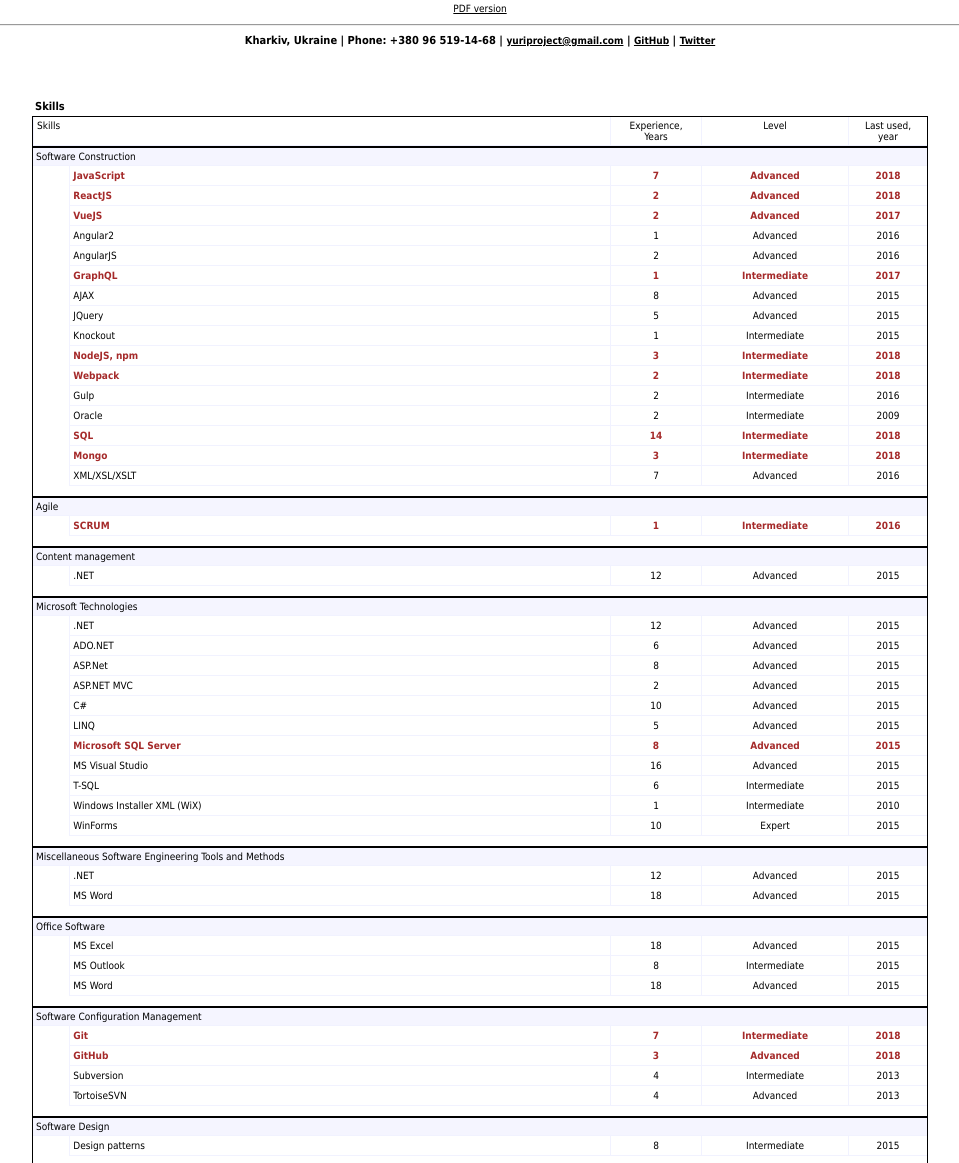
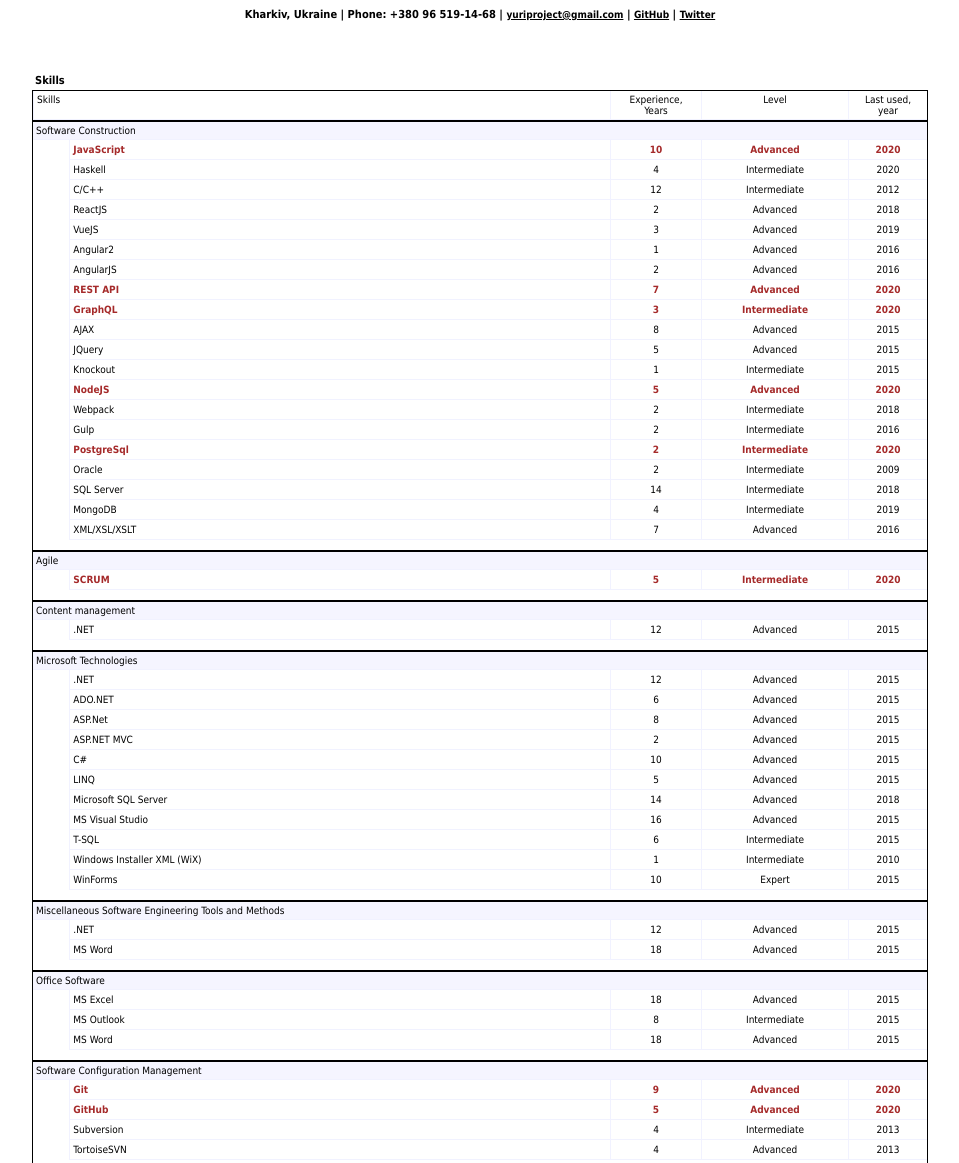
Before and after one commit to iurii-kyrylenko/resume, a plain HTML site: page index.html in a window 1280 px wide. Shown: the part 104-1267 px from the top of the page, without its empty margins (160-1119 px from the left). Drawn offline with Linux system fonts and the light colour scheme.

Commit message:
Update resume

```diff
--- a/index.html
+++ b/index.html
@@ -70,7 +70,7 @@
 <p class="MsoNormal"><span lang="EN-US">&nbsp;</span></p>
 <center><h2 style="font-family: Tahoma;">Iurii Kyrylenko&nbsp;-&nbsp;Employee profile</h2>
 
-  <a href="Iurii Kyrylenko-Employee profile.pdf">PDF version</a>
+<!--<a href="Iurii Kyrylenko-Employee profile.pdf">PDF version</a>-->
 
 <hr style="color:black;">
 <div class="medium">Kharkiv, Ukraine | Phone: +380 96 519-14-68 | <a href="mailto:yuriproject@gmail.com" target="_top">yuriproject@gmail.com</a> | <a href="https://github.com/iurii-kyrylenko" target="_blank">GitHub</a> | <a href="https://twitter.com/iurii_kyrylenko" target="_blank">Twitter</a></div>
@@ -98,23 +98,37 @@
         <tr class="actual">
            <td>&nbsp;</td>
            <td class="profileRow_TBLR">JavaScript</td>
-           <td class="profileRow_TB" align="center">7</td>
+           <td class="profileRow_TB" align="center">10</td>
            <td class="profileRow_TBLR" align="center">Advanced</td>
-           <td class="profileRow_TB" align="center">2018</td>
+           <td class="profileRow_TB" align="center">2020</td>
         </tr>
-        <tr class="actual">
+        <tr>
+           <td>&nbsp;</td>
+           <td class="profileRow_TBLR">Haskell</td>
+           <td class="profileRow_TB" align="center">4</td>
+           <td class="profileRow_TBLR" align="center">Intermediate</td>
+           <td class="profileRow_TB" align="center">2020</td>
+        </tr>
+        <tr>
+           <td>&nbsp;</td>
+           <td class="profileRow_TBLR">C/C++</td>
+           <td class="profileRow_TB" align="center">12</td>
+           <td class="profileRow_TBLR" align="center">Intermediate</td>
+           <td class="profileRow_TB" align="center">2012</td>
+        </tr>
+        <tr>
            <td>&nbsp;</td>
            <td class="profileRow_TBLR">ReactJS</td>
            <td class="profileRow_TB" align="center">2</td>
            <td class="profileRow_TBLR" align="center">Advanced</td>
            <td class="profileRow_TB" align="center">2018</td>
         </tr>
-        <tr class="actual">
+        <tr>
            <td>&nbsp;</td>
            <td class="profileRow_TBLR">VueJS</td>
-           <td class="profileRow_TB" align="center">2</td>
+           <td class="profileRow_TB" align="center">3</td>
            <td class="profileRow_TBLR" align="center">Advanced</td>
-           <td class="profileRow_TB" align="center">2017</td>
+           <td class="profileRow_TB" align="center">2019</td>
         </tr>
         <tr>
            <td>&nbsp;</td>
@@ -132,10 +146,17 @@
         </tr>
         <tr class="actual">
            <td>&nbsp;</td>
+           <td class="profileRow_TBLR">REST API</td>
+           <td class="profileRow_TB" align="center">7</td>
+           <td class="profileRow_TBLR" align="center">Advanced</td>
+           <td class="profileRow_TB" align="center">2020</td>
+        </tr>
+         <tr class="actual">
+           <td>&nbsp;</td>
            <td class="profileRow_TBLR">GraphQL</td>
-           <td class="profileRow_TB" align="center">1</td>
+           <td class="profileRow_TB" align="center">3</td>
            <td class="profileRow_TBLR" align="center">Intermediate</td>
-           <td class="profileRow_TB" align="center">2017</td>
+           <td class="profileRow_TB" align="center">2020</td>
         </tr>
         <tr>
            <td>&nbsp;</td>
@@ -160,12 +181,12 @@
         </tr>
         <tr class="actual">
            <td>&nbsp;</td>
-           <td class="profileRow_TBLR">NodeJS, npm</td>
-           <td class="profileRow_TB" align="center">3</td>
-           <td class="profileRow_TBLR" align="center">Intermediate</td>
-           <td class="profileRow_TB" align="center">2018</td>
+           <td class="profileRow_TBLR">NodeJS</td>
+           <td class="profileRow_TB" align="center">5</td>
+           <td class="profileRow_TBLR" align="center">Advanced</td>
+           <td class="profileRow_TB" align="center">2020</td>
         </tr>
-        <tr class="actual">
+        <tr>
            <td>&nbsp;</td>
            <td class="profileRow_TBLR">Webpack</td>
            <td class="profileRow_TB" align="center">2</td>
@@ -179,6 +200,13 @@
            <td class="profileRow_TBLR" align="center">Intermediate</td>
            <td class="profileRow_TB" align="center">2016</td>
         </tr>
+        <tr class="actual">
+           <td>&nbsp;</td>
+           <td class="profileRow_TBLR">PostgreSql</td>
+           <td class="profileRow_TB" align="center">2</td>
+           <td class="profileRow_TBLR" align="center">Intermediate</td>
+           <td class="profileRow_TB" align="center">2020</td>
+        </tr>
         <tr>
            <td>&nbsp;</td>
            <td class="profileRow_TBLR">Oracle</td>
@@ -186,19 +214,19 @@
            <td class="profileRow_TBLR" align="center">Intermediate</td>
            <td class="profileRow_TB" align="center">2009</td>
         </tr>
-        <tr class="actual">
+        <tr>
            <td>&nbsp;</td>
-           <td class="profileRow_TBLR">SQL</td>
+           <td class="profileRow_TBLR">SQL Server</td>
            <td class="profileRow_TB" align="center">14</td>
            <td class="profileRow_TBLR" align="center">Intermediate</td>
            <td class="profileRow_TB" align="center">2018</td>
         </tr>
-        <tr class="actual">
+        <tr>
            <td>&nbsp;</td>
-           <td class="profileRow_TBLR">Mongo</td>
-           <td class="profileRow_TB" align="center">3</td>
+           <td class="profileRow_TBLR">MongoDB</td>
+           <td class="profileRow_TB" align="center">4</td>
            <td class="profileRow_TBLR" align="center">Intermediate</td>
-           <td class="profileRow_TB" align="center">2018</td>
+           <td class="profileRow_TB" align="center">2019</td>
         </tr>
         <tr>
            <td>&nbsp;</td>
@@ -217,9 +245,9 @@
         <tr class="actual">
            <td>&nbsp;</td>
            <td class="profileRow_TBLR">SCRUM</td>
-           <td class="profileRow_TB" align="center">1</td>
+           <td class="profileRow_TB" align="center">5</td>
            <td class="profileRow_TBLR" align="center">Intermediate</td>
-           <td class="profileRow_TB" align="center">2016</td>
+           <td class="profileRow_TB" align="center">2020</td>
         </tr>
         <tr>
            <td colspan="5" class="profileRow_TBb"></td>
@@ -284,12 +312,12 @@
            <td class="profileRow_TBLR" align="center">Advanced</td>
            <td class="profileRow_TB" align="center">2015</td>
         </tr>
-        <tr class="actual">
+        <tr>
            <td>&nbsp;</td>
            <td class="profileRow_TBLR">Microsoft SQL Server</td>
-           <td class="profileRow_TB" align="center">8</td>
+           <td class="profileRow_TB" align="center">14</td>
            <td class="profileRow_TBLR" align="center">Advanced</td>
-           <td class="profileRow_TB" align="center">2015</td>
+           <td class="profileRow_TB" align="center">2018</td>
         </tr>
         <tr>
            <td>&nbsp;</td>
@@ -378,16 +406,16 @@
         <tr class="actual">
            <td>&nbsp;</td>
            <td class="profileRow_TBLR">Git</td>
-           <td class="profileRow_TB" align="center">7</td>
-           <td class="profileRow_TBLR" align="center">Intermediate</td>
-           <td class="profileRow_TB" align="center">2018</td>
+           <td class="profileRow_TB" align="center">9</td>
+           <td class="profileRow_TBLR" align="center">Advanced</td>
+           <td class="profileRow_TB" align="center">2020</td>
         </tr>
         <tr class="actual">
            <td>&nbsp;</td>
            <td class="profileRow_TBLR">GitHub</td>
-           <td class="profileRow_TB" align="center">3</td>
+           <td class="profileRow_TB" align="center">5</td>
            <td class="profileRow_TBLR" align="center">Advanced</td>
-           <td class="profileRow_TB" align="center">2018</td>
+           <td class="profileRow_TB" align="center">2020</td>
         </tr>
         <tr>
            <td>&nbsp;</td>
@@ -461,6 +489,38 @@
     <td class="medium" align="left">Projects participation</td>
   </tr>
 </tbody></table>
+
+<table style="border: 1px solid #000000;" border="0" cellpadding="3" cellspacing="0" width="70%">
+      <colgroup>
+          <col width="120">
+          <col>
+      </colgroup>
+      <tbody><tr>
+        <th colspan="2" align="left">
+          <span>
+            May, 2018
+            &nbsp;-&nbsp;
+            May, 2020<br>
+          </span>
+          <span>
+          <a href="https://www.theguarantors.com/" target="_blank">TheGuarantors</a>
+            <br>
+          </span>
+        </th>
+      </tr>
+      <tr><td bgcolor="#F5F5FF" width="15%">Job Position&nbsp;&nbsp;</td><td class="profileRow_prj_data">Backend developer</td></tr>
+      <tr><td bgcolor="#F5F5FF" width="15%">Project Roles&nbsp;&nbsp;</td><td class="profileRow_prj_data">NodeJS developer</td></tr>
+      <tr><td bgcolor="#F5F5FF" width="15%">Customer&nbsp;&nbsp;</td><td class="profileRow_prj_data"><a href="https://www.fareboom.com/" target="_blank">TheGuarantors</a></td></tr>
+      <tr><td bgcolor="#F5F5FF" width="15%">Projects&nbsp;</td><td>
+        Real Estate Services
+      </td></tr>
+      <tr><td bgcolor="#F5F5FF" width="15%">Participation&nbsp;&nbsp;</td><td class="profileRow_prj_data">REST API. Integration with 3-rd paries PMS, insurance carriers, HubSpot, SalesForce. </td></tr>
+      <tr><td bgcolor="#F5F5FF" width="15%">Team&nbsp;&nbsp;</td><td class="profileRow_prj_data">10</td></tr>
+      <tr><td bgcolor="#F5F5FF" width="15%">Database&nbsp;&nbsp;</td><td class="profileRow_prj_data">PostgreSQL</td></tr>
+      <tr><td bgcolor="#F5F5FF" width="15%">Tools&nbsp;&nbsp;</td><td class="profileRow_prj_data">npm, plsql</td></tr>
+      <tr><td bgcolor="#F5F5FF" width="15%">Technologies&nbsp;&nbsp;</td><td class="profileRow_prj_data">TypeScript, Sequelize, Bluebird</td></tr>
+    </tbody></table>
+    <br>
 
 <table style="border: 1px solid #000000;" border="0" cellpadding="3" cellspacing="0" width="70%">
       <colgroup>
```
Also changed, not shown: 1 other file.
